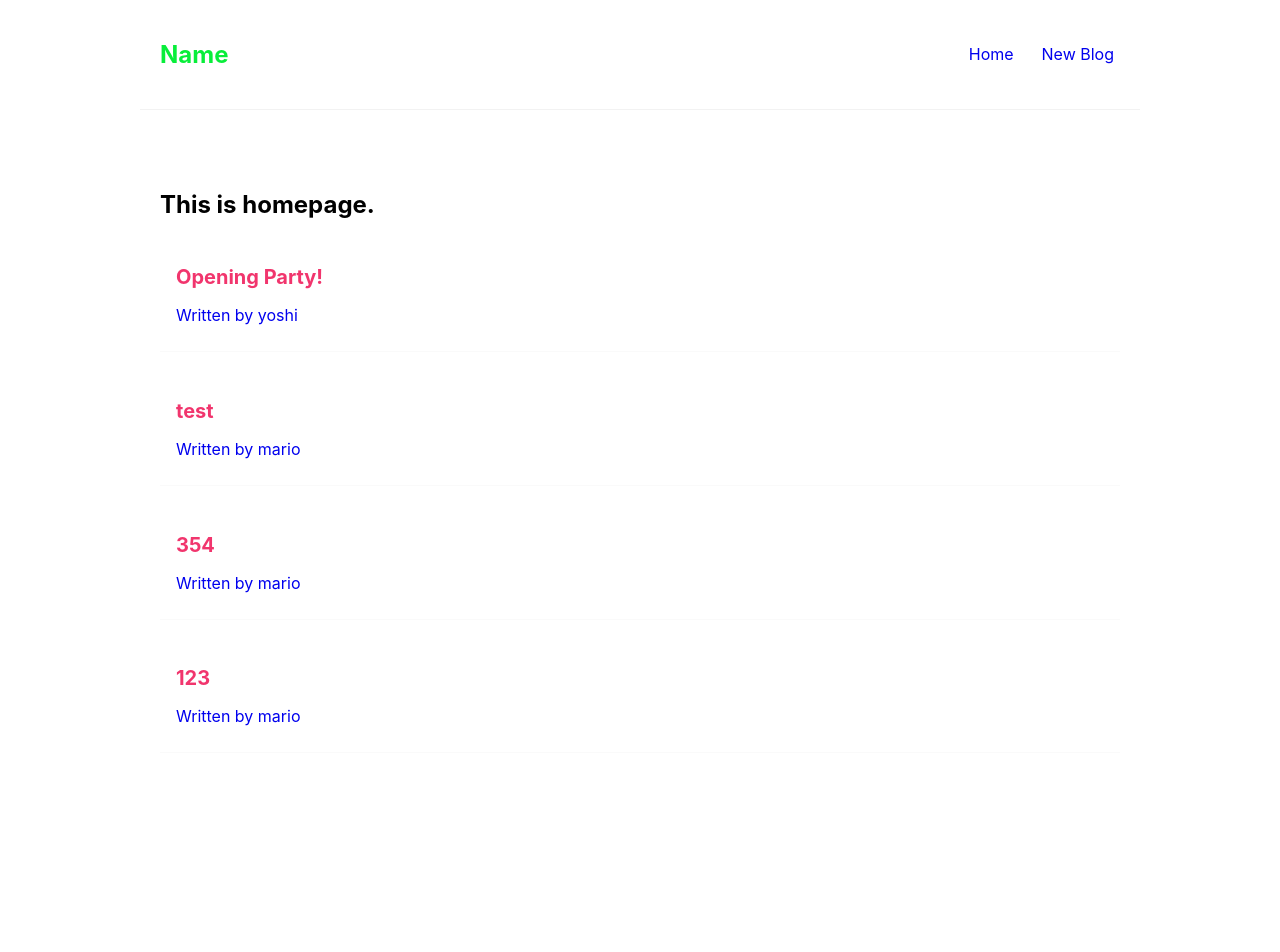
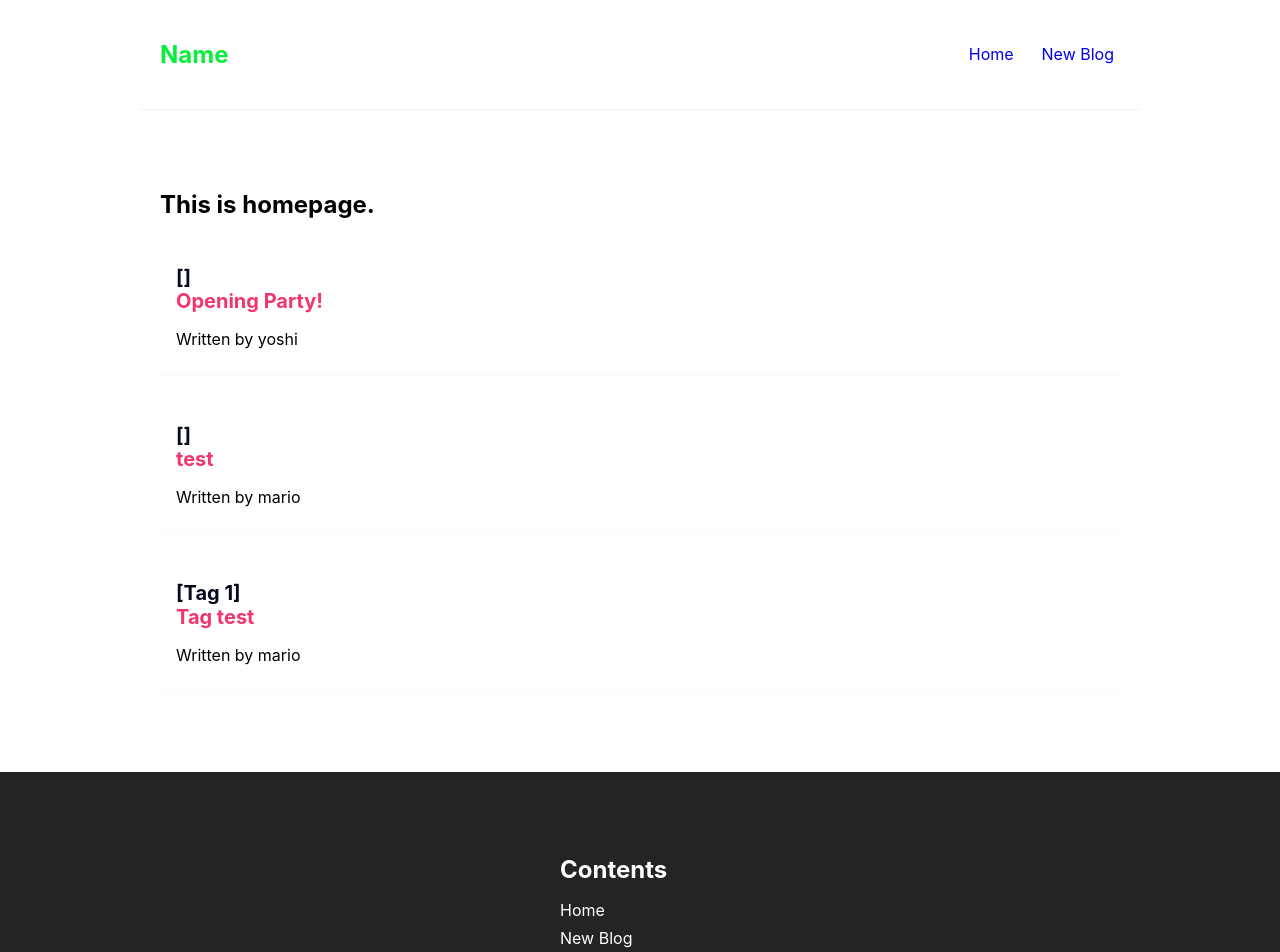
Before and after one commit to morris0906/react-blog, a React (Create React App) app: page / in a window 1280 px wide. Shown: the top 952 px of the page. Before the commit the page ends 833 px from the top, so only its background shows below. Built offline with nearby package versions, Linux system fonts and the light colour scheme; data requests are answered from the project's data file; the HTML template or start-up script is replaced by a standard one.

Commit message:
Footer added

```diff
--- a/data/db.json
+++ b/data/db.json
@@ -13,16 +13,11 @@
       "id": 3
     },
     {
-      "title": "354",
-      "body": "2345",
+      "title": "Tag test",
+      "body": "test",
       "author": "mario",
+      "tag": "Tag 1",
       "id": 4
-    },
-    {
-      "title": "123",
-      "body": "1243",
-      "author": "mario",
-      "id": 7
     }
   ]
 }
--- a/src/App.js
+++ b/src/App.js
@@ -5,6 +5,7 @@ import Home from "./Components/Home";
 import NavBar from "./Components/NavBar";
 import Blog from "./Components/Blog";
 import WrongPages from "./Components/WrongPages";
+import Footer from "./Components/Footer";
 
 function App() {
   return (
@@ -19,6 +20,7 @@ function App() {
             <Route path="*" element={<WrongPages />} />
           </Routes>
         </div>
+        <Footer />
       </div>
     </Router>
   );
--- a/src/Components/Add.js
+++ b/src/Components/Add.js
@@ -7,11 +7,12 @@ const Add = () => {
   const [body, setBody] = useState("");
   const [author, setAuthor] = useState("mario");
   const [isPending, setIsPending] = useState(false);
+  const [tag, setTag] = useState("Tag 1");
   const navigate = useNavigate();
 
   const handleSubmit = (e) => {
     e.preventDefault();
-    const blog = { title, body, author };
+    const blog = { title, body, author, tag };
 
     setIsPending(true);
 
@@ -47,6 +48,12 @@ const Add = () => {
           <option value="mario">mario</option>
           <option value="yoshi">yoshi</option>
         </select>
+        <label>Tag: </label>
+        <select value={tag} onChange={(e) => setTag(e.target.value)}>
+          <option value="Tag 1">Tag 1</option>
+          <option value="Tag 2">Tag 2</option>
+          <option value="Misc">Misc</option>
+        </select>
         {!isPending && <button>Add Blog</button>}
         {isPending && <button>Adding Blog</button>}
       </form>
--- a/src/Components/Blog.js
+++ b/src/Components/Blog.js
@@ -18,6 +18,7 @@ const Blog = () => {
       navigate("/");
     });
   };
+
   return (
     <div className="blog-details">
       {isPending && <div>Loading...</div>}
@@ -25,7 +26,9 @@ const Blog = () => {
       {blog && (
         <article>
           <h2>{blog.title}</h2>
-          <p>Written by {blog.author}</p>
+          <p>
+            Written by {blog.author} {blog.tag}
+          </p>
           <div>{blog.body}</div>
           <button onClick={handleClick}>Delete</button>
         </article>
--- a/src/Components/Home.css
+++ b/src/Components/BlogList.css
@@ -12,5 +12,15 @@
     margin-bottom: 8px;
   }
   .blog-preview a{
+    color: inherit;
     text-decoration: none;
   }
+
+  .blog-preview a:visited{
+    color: inherit;
+  }
+
+  .tags{
+    color: #030b1c;
+
+  }
--- a/src/Components/BlogList.js
+++ b/src/Components/BlogList.js
@@ -1,4 +1,5 @@
 import { Link } from "react-router-dom";
+import "./BlogList.css";
 
 const BlogList = ({ blogs, title }) => {
   return (
@@ -7,9 +8,11 @@ const BlogList = ({ blogs, title }) => {
       {blogs.map((blog) => (
         <div className="blog-preview" key={blog.id}>
           <Link to={`/blogs/${blog.id}`}>
-            <h2>{blog.title}</h2>
+            <h2>
+              <div className="tags">[{blog.tag}]</div>
+              {blog.title}
+            </h2>
             <p>Written by {blog.author}</p>
-            {/* <button onClick={() => handleDelete(blog.id)}>Delete</button> */}
           </Link>
         </div>
       ))}
--- /dev/null
+++ b/src/Components/Footer.css
@@ -0,0 +1,47 @@
+.footer-container{
+    background-color: #242424;
+    padding: 3rem 0 2rem 0;
+    display: flex;
+    flex-direction: column;
+    justify-content: center;
+    align-items: center;
+}
+
+.footer-links{
+    width: 100%;
+    max-width: 1000px;
+    display: flex;
+    justify-content: center;
+}
+
+.footer-wrapper{
+    display: flex;
+}
+
+.footer-items{
+    display: flex;
+    flex-direction: column;
+    align-items: flex-start;
+    margin:  16px;
+    text-align: left;
+    width: 160px;
+    box-sizing: border-box;
+}
+
+.footer-items > h2{
+    margin-bottom: 16px;
+}
+
+.footer-items > h2{
+    color: #fff;
+}
+
+.footer-items a{
+    color: #fff;
+    text-decoration: none;
+    margin-bottom: 8px;
+}
+.footer-items a:hover{
+    color: #e9e9e9;
+    transition: 0.5s ease-out;
+}
--- /dev/null
+++ b/src/Components/Footer.js
@@ -0,0 +1,20 @@
+import "./Footer.css";
+import { Link } from "react-router-dom";
+
+const Footer = () => {
+  return (
+    <div className="footer-container">
+      <div className="footer-links">
+        <div className="footer-wrapper">
+          <div className="footer-items">
+            <h2>Contents</h2>
+            <Link to="/">Home</Link>
+            <Link to="/add">New Blog</Link>
+          </div>
+        </div>
+      </div>
+    </div>
+  );
+};
+
+export default Footer;
--- a/src/Components/Home.js
+++ b/src/Components/Home.js
@@ -1,6 +1,5 @@
 // import { useState, useEffect } from "react";
 import BlogList from "./BlogList";
-import "./Home.css";
 import useFetch from "./useFetch";
 
 const Home = () => {
```
